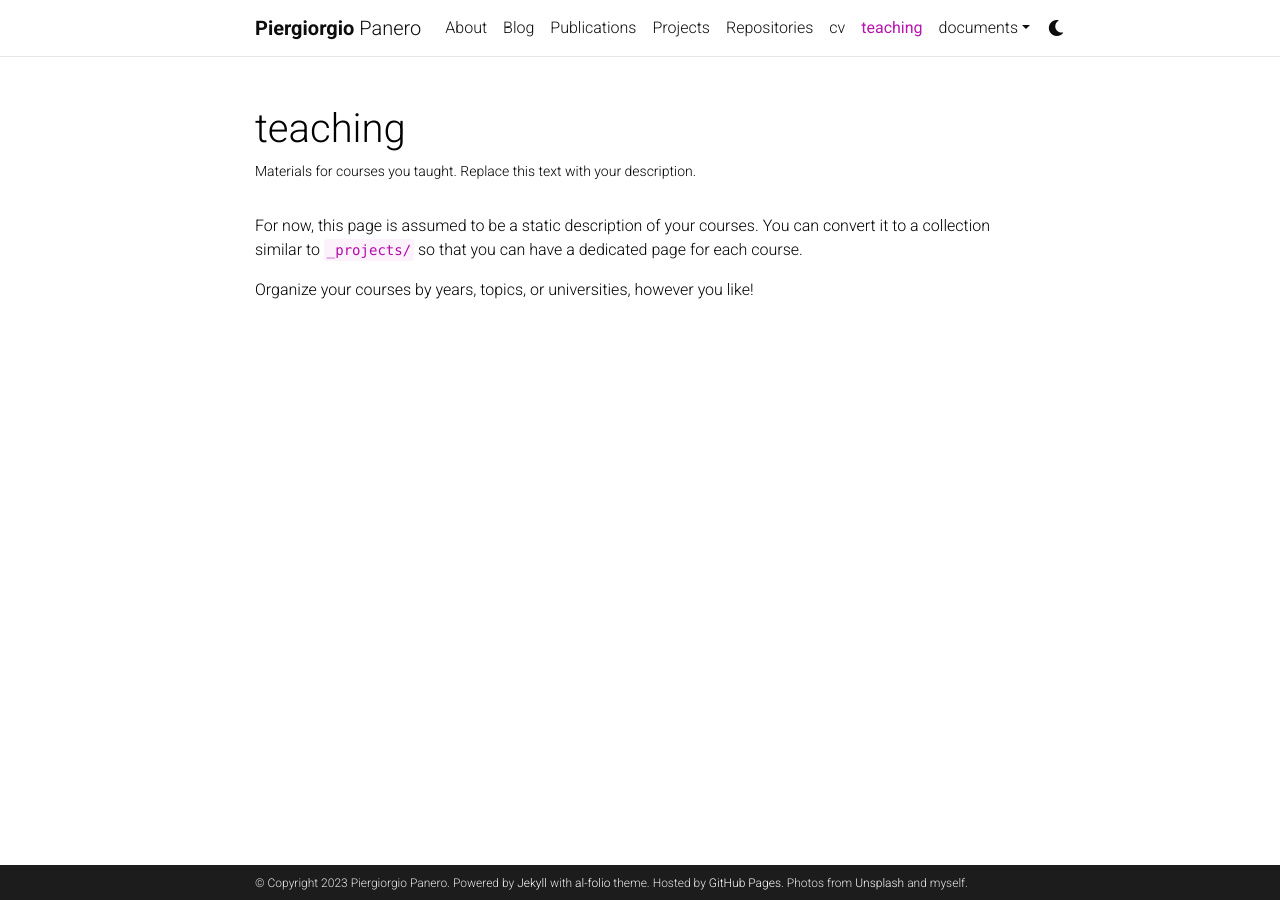
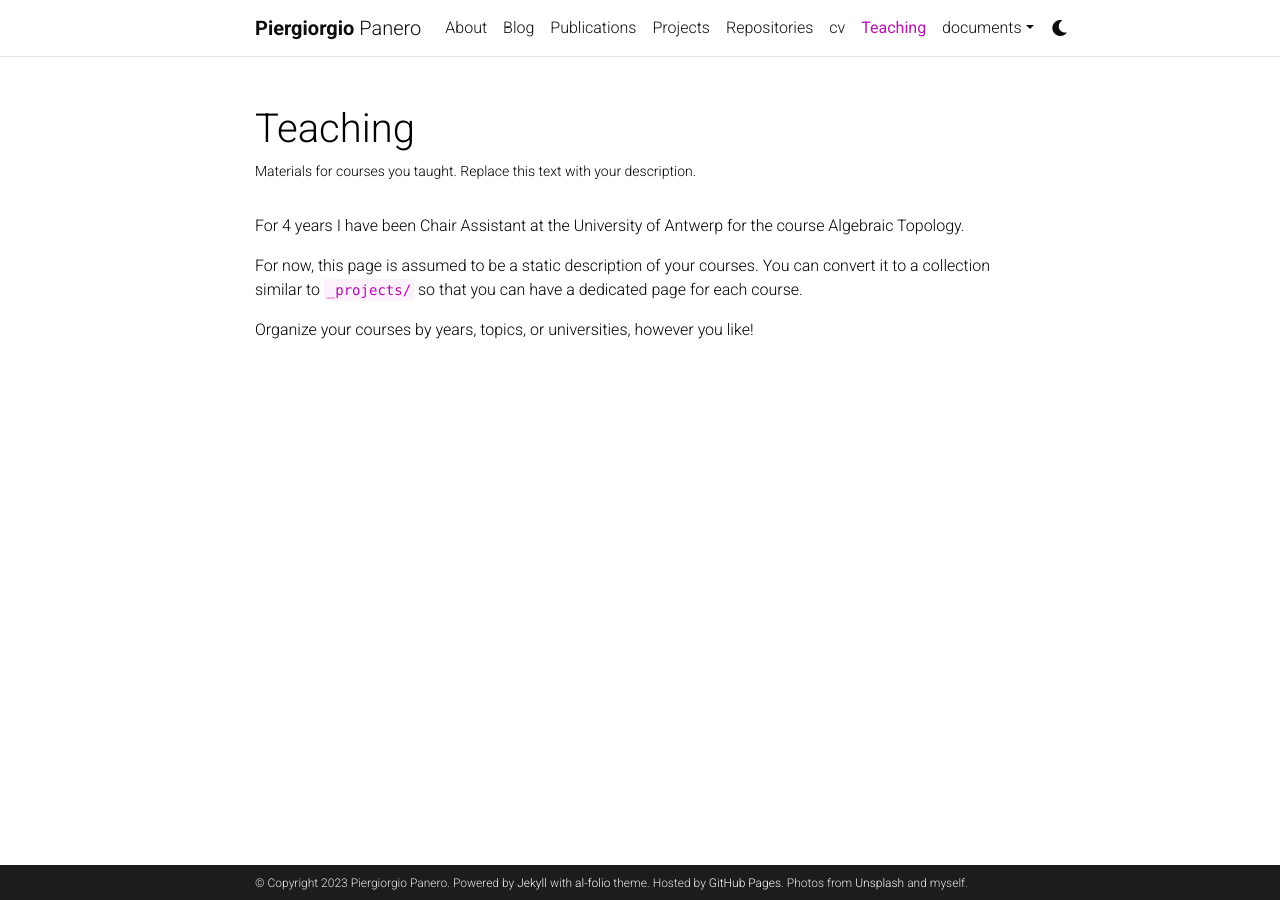
Before and after one commit to PG-P/pg-p.github.io, a Jekyll site: the page built from _pages/teaching.md, in a window 1280 px wide. Built offline with Jekyll 4.4.1, drawn with Linux system fonts in a browser that asks for light colours; comment, search, counter and statistics services are not loaded; a style sheet for code colours, icons or effects is not loaded.

Commit message:
Update teaching.md

```diff
--- a/_pages/teaching.md
+++ b/_pages/teaching.md
@@ -1,12 +1,14 @@
 ---
 layout: page
 permalink: /teaching/
-title: teaching
+title: Teaching
 description: Materials for courses you taught. Replace this text with your description.
 nav: true
 nav_order: 5
 ---
 
+For 4 years I have been Chair Assistant at the University of Antwerp for the course Algebraic Topology.
+
 For now, this page is assumed to be a static description of your courses. You can convert it to a collection similar to `_projects/` so that you can have a dedicated page for each course.
 
 Organize your courses by years, topics, or universities, however you like!
```
